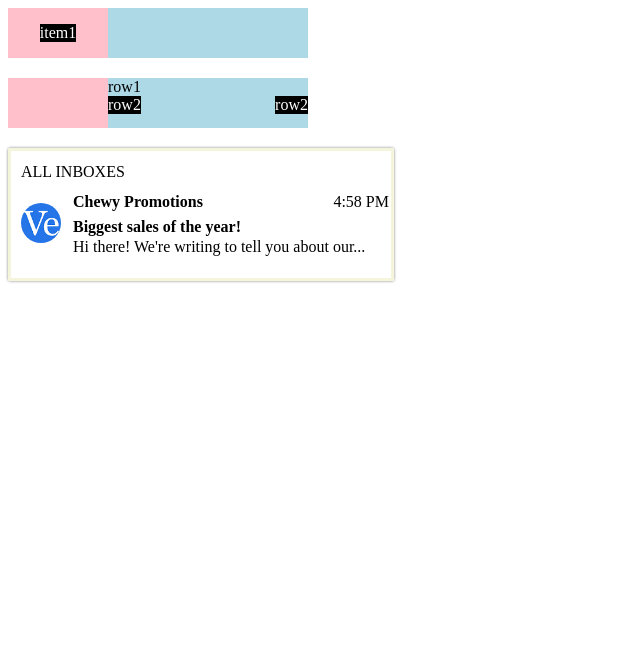
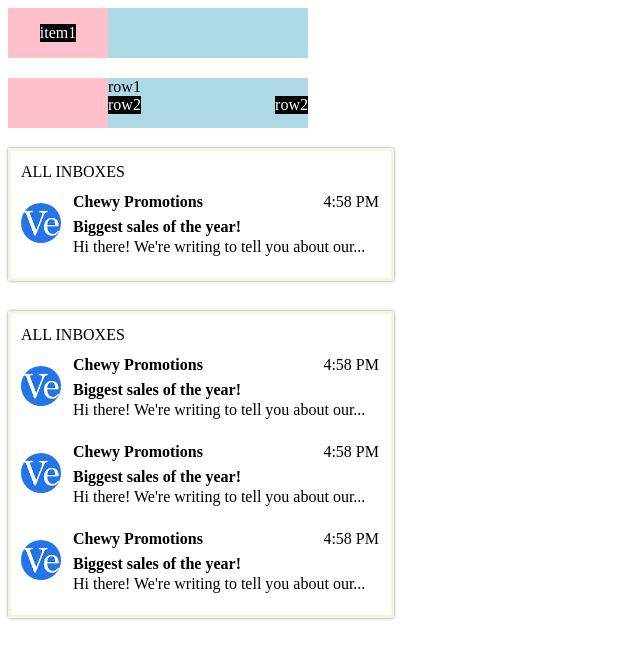
Before and after one commit to euphemon/Youtube-Clone-HTML-CSS-Practice, a plain HTML site: page nestedflex.html in a window 1280 px wide. Shown: the whole page, without its empty margins (0-640 px from the left). Drawn offline with Linux system fonts and the light colour scheme.

Commit message:
Update nestedflex.html

```diff
--- a/nestedflex.html
+++ b/nestedflex.html
@@ -33,6 +33,7 @@
             border-color: beige;
             padding-top: 10px;
             width: 380px;
+            margin-bottom: 30px;
         }
 
         .email {
@@ -52,6 +53,7 @@
             justify-content: space-between;
             align-items: center;
             margin-bottom: 5px;
+            padding-right: 10px;
         }
 
         p {
@@ -106,8 +108,68 @@
                 <p style="font-weight: bold;">Biggest sales of the year!</p>
                 <p>Hi there! We're writing to tell you about our...</p>
             </div>
+        </div>
+    </div>
 
+    <div class="container3">
+        <p style="margin-left: 10px;
+        margin-bottom: 10px;">ALL INBOXES</p>
+
+        <div class="email">
+            <div>
+                <img class="sender-picture" src="Youtube/channel-pictures/channel-4.jpeg" style="width: 40px;
+                height: 40px;
+                border-radius: 20px;
+                margin-right: 10px;
+                margin-left: 10px;">
+            </div>
+            <div class="email-content">
+                <div class="email-header">
+                    <p style="font-weight: bold;">Chewy Promotions</p>
+                    <p>4:58 PM</p>
+                </div>
+                <p style="font-weight: bold;">Biggest sales of the year!</p>
+                <p>Hi there! We're writing to tell you about our...</p>
+            </div>
         </div>
+
+        <div class="email">
+            <div>
+                <img class="sender-picture" src="Youtube/channel-pictures/channel-4.jpeg" style="width: 40px;
+                height: 40px;
+                border-radius: 20px;
+                margin-right: 10px;
+                margin-left: 10px;">
+            </div>
+            <div class="email-content">
+                <div class="email-header">
+                    <p style="font-weight: bold;">Chewy Promotions</p>
+                    <p>4:58 PM</p>
+                </div>
+                <p style="font-weight: bold;">Biggest sales of the year!</p>
+                <p>Hi there! We're writing to tell you about our...</p>
+            </div>
+        </div>
+
+        <div class="email">
+            <div>
+                <img class="sender-picture" src="Youtube/channel-pictures/channel-4.jpeg" style="width: 40px;
+                height: 40px;
+                border-radius: 20px;
+                margin-right: 10px;
+                margin-left: 10px;">
+            </div>
+            <div class="email-content">
+                <div class="email-header">
+                    <p style="font-weight: bold;">Chewy Promotions</p>
+                    <p>4:58 PM</p>
+                </div>
+                <p style="font-weight: bold;">Biggest sales of the year!</p>
+                <p>Hi there! We're writing to tell you about our...</p>
+            </div>
+        </div>
+
+
     </div>
 
 </body>
```
